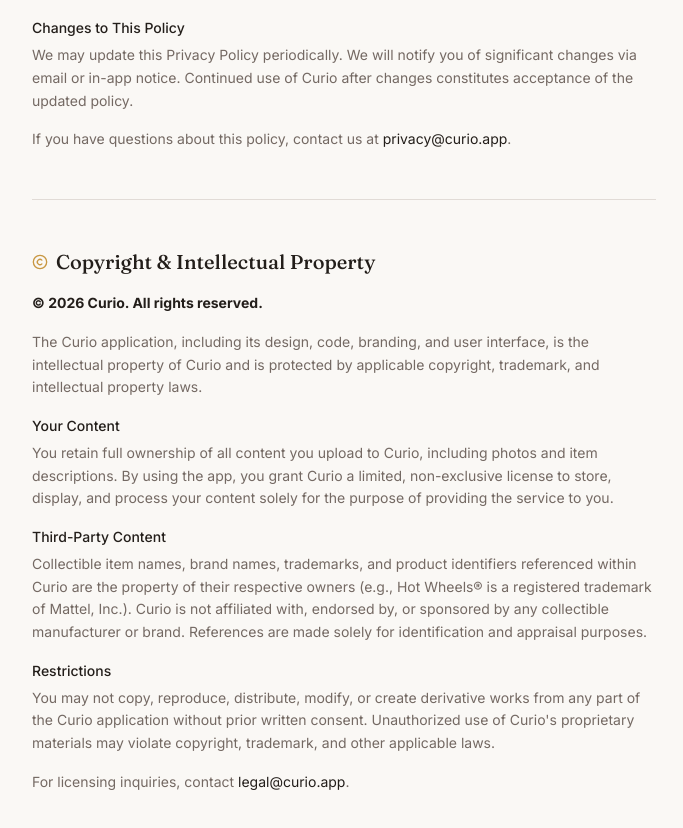
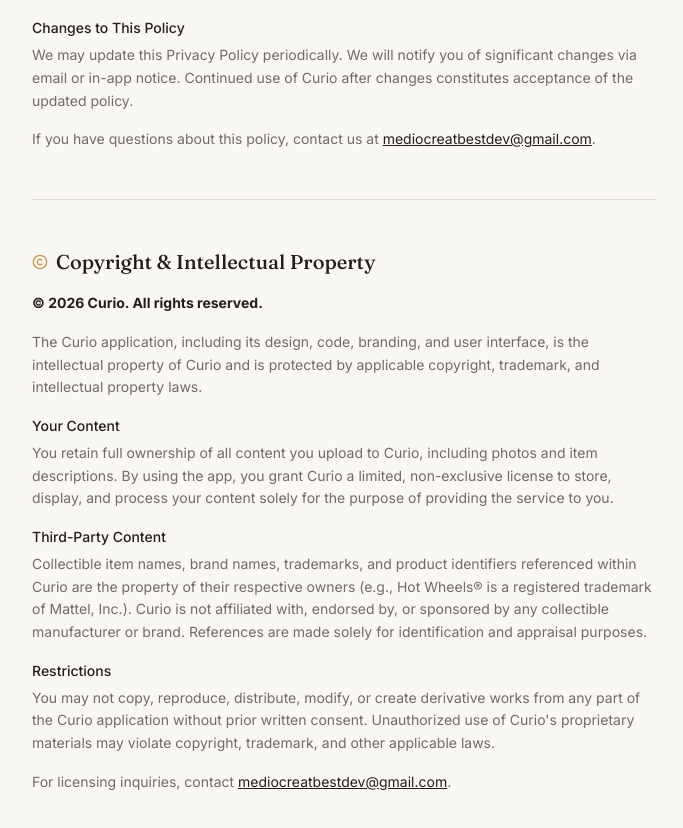
Before and after one commit to Annanoel3/curio, a React (Vite) app: page /settings in a window 1280 px wide. Shown: the part 1641-2469 px from the top of the page, without its empty margins (296-979 px from the left). Built offline with nearby package versions, Linux system fonts and the light colour scheme; no server answers.

Commit message:
File changes

```diff
--- a/src/components/UserNotRegisteredError.jsx
+++ b/src/components/UserNotRegisteredError.jsx
@@ -12,13 +12,13 @@ const UserNotRegisteredError = () => {
           </div>
           <h1 className="text-3xl font-bold text-slate-900 mb-4">Access Restricted</h1>
           <p className="text-slate-600 mb-8">
-            You are not registered to use this application. Please contact the app administrator to request access.
+            You are not registered to use this application. Please contact the administrator to request access.
           </p>
           <div className="p-4 bg-slate-50 rounded-md text-sm text-slate-600">
             <p>If you believe this is an error, you can:</p>
             <ul className="list-disc list-inside mt-2 space-y-1">
               <li>Verify you are logged in with the correct account</li>
-              <li>Contact the app administrator for access</li>
+              <li>Email <a href="mailto:mediocreatbestdev@gmail.com" className="underline text-slate-800">mediocreatbestdev@gmail.com</a> for access</li>
               <li>Try logging out and back in again</li>
             </ul>
           </div>
--- a/src/pages/Settings.jsx
+++ b/src/pages/Settings.jsx
@@ -127,7 +127,7 @@ export default function Settings() {
             <p>We may update this Privacy Policy periodically. We will notify you of significant changes via email or in-app notice. Continued use of Curio after changes constitutes acceptance of the updated policy.</p>
           </div>
 
-          <p>If you have questions about this policy, contact us at <span className="text-foreground">privacy@curio.app</span>.</p>
+          <p>If you have questions about this policy, contact us at <a href="mailto:mediocreatbestdev@gmail.com" className="text-foreground underline">mediocreatbestdev@gmail.com</a>.</p>
         </div>
       </section>
 
@@ -159,7 +159,7 @@ export default function Settings() {
             <p>You may not copy, reproduce, distribute, modify, or create derivative works from any part of the Curio application without prior written consent. Unauthorized use of Curio's proprietary materials may violate copyright, trademark, and other applicable laws.</p>
           </div>
 
-          <p>For licensing inquiries, contact <span className="text-foreground">legal@curio.app</span>.</p>
+          <p>For licensing inquiries, contact <a href="mailto:mediocreatbestdev@gmail.com" className="text-foreground underline">mediocreatbestdev@gmail.com</a>.</p>
         </div>
       </section>
 
```
